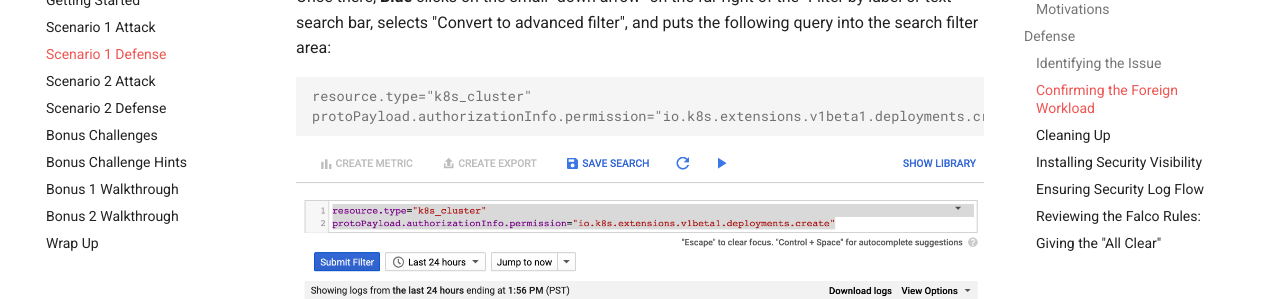
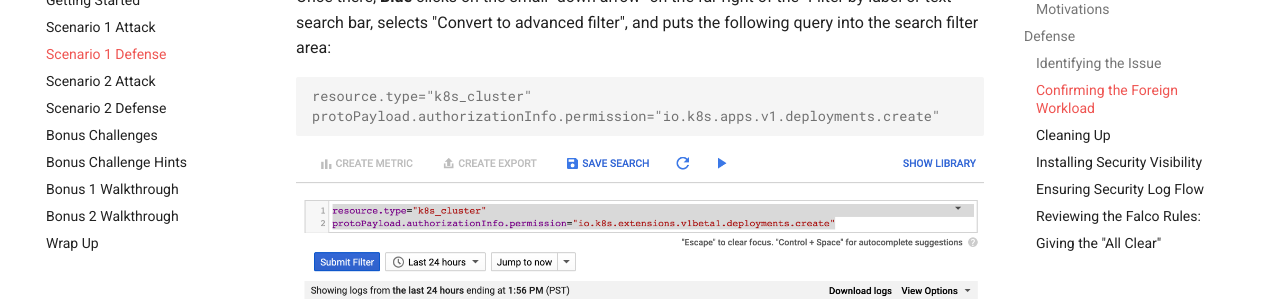
Before and after one commit to securekubernetes/securekubernetes, an MkDocs documentation site: the page built from docs/scenario_1_defense.md, in a window 1280 px wide and 900 px high, scrolled down 1530 px. Shown: the part 153-452 px from the top of the window. Built offline with MkDocs 1.6.1 and Material for MkDocs 9.7.7, drawn with Linux system fonts in a browser that asks for light colours; comment, search, counter and statistics services are not loaded.

Commit message:
use apps/v1 for deployments
certain apis have been removed - using apps/v1 for log search filter

````diff
--- a/docs/scenario_1_defense.md
+++ b/docs/scenario_1_defense.md
@@ -59,7 +59,7 @@ Once there, __Blue__ clicks on the small "down arrow" on the far right of the "F
 
 ```console
 resource.type="k8s_cluster"
-protoPayload.authorizationInfo.permission="io.k8s.extensions.v1beta1.deployments.create"
+protoPayload.authorizationInfo.permission="io.k8s.apps.v1.deployments.create"
 ```
 
 ![Stackdriver Log Filter of Default Service Account](img/sd-prd.png)
````
